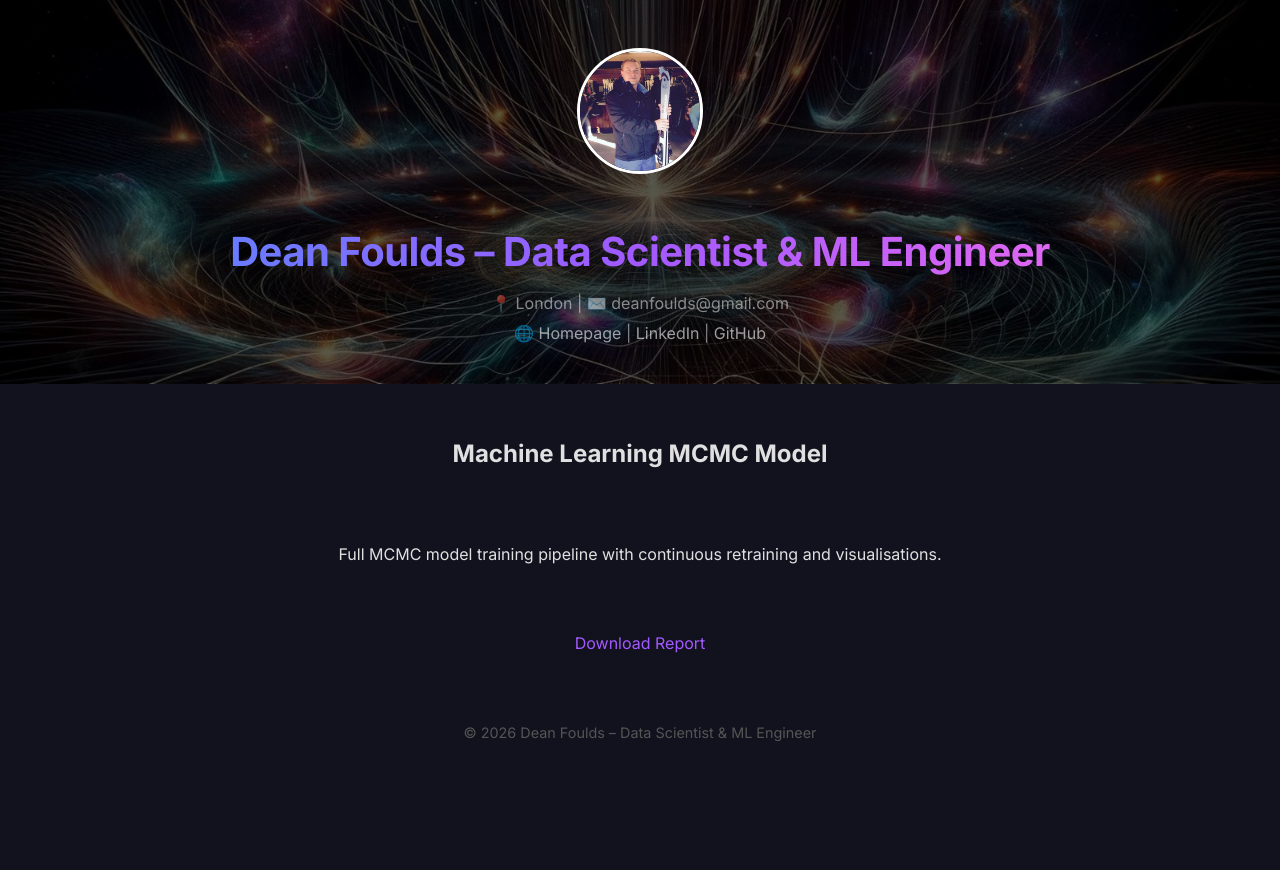
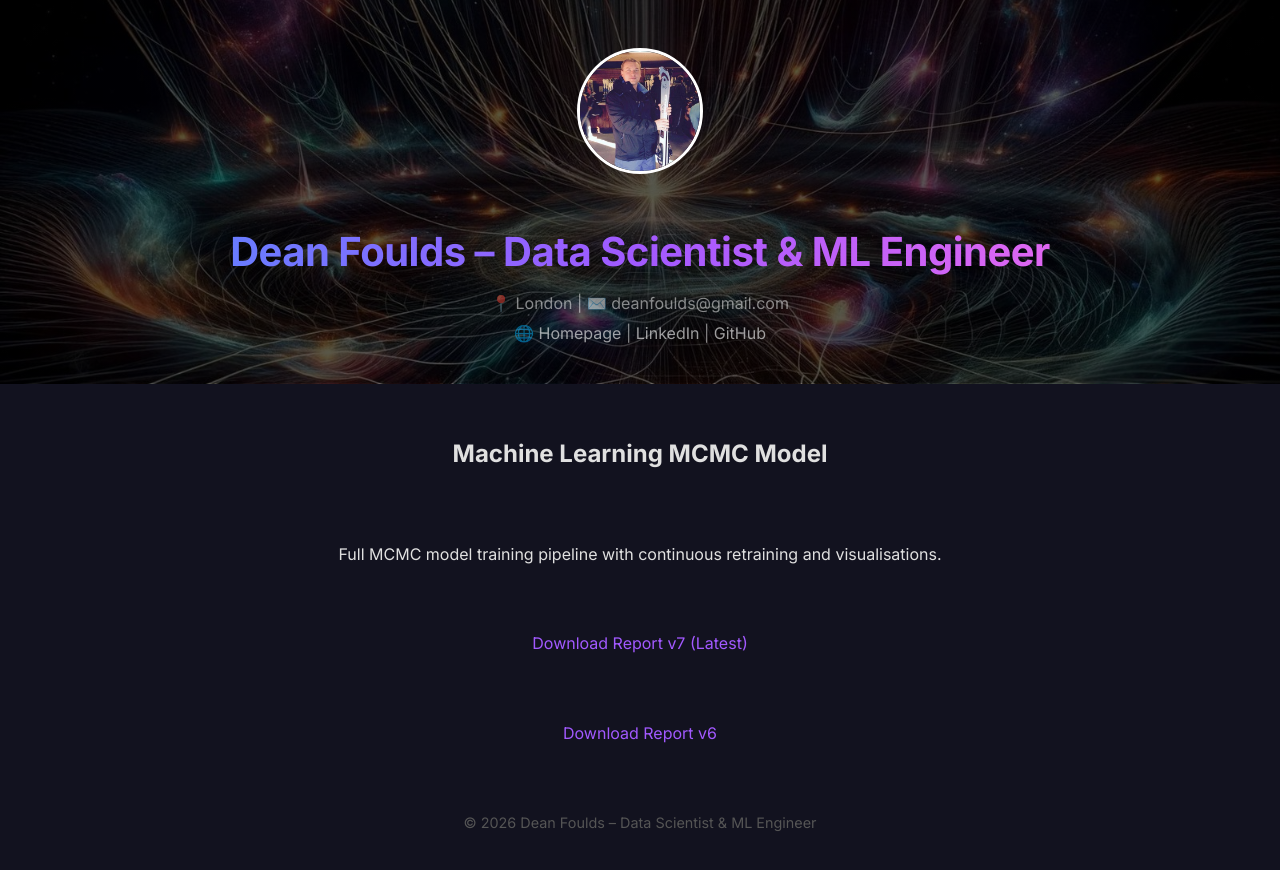
Before and after one commit to Dean-Foulds/Dean-Foulds, a Jekyll site: the page built from projects/machine_learning_mcmc_model/index.md, in a window 1280 px wide. Shown: the top 870 px of the page. Built offline with Jekyll 4.4.1, drawn with Linux system fonts in a browser that asks for light colours.

Commit message:
Add MCMC report v7

```diff
--- a/projects/machine_learning_mcmc_model/index.md
+++ b/projects/machine_learning_mcmc_model/index.md
@@ -5,4 +5,6 @@ title: Machine Learning MCMC Model
 ## Machine Learning MCMC Model
 Full MCMC model training pipeline with continuous retraining and visualisations.
 
-[Download Report](ml_report_v6.pdf)
+[Download Report v7 (Latest)](ml_report_v7.pdf)
+
+[Download Report v6](ml_report_v6.pdf)
```
Also changed, not shown: 1 other file.
